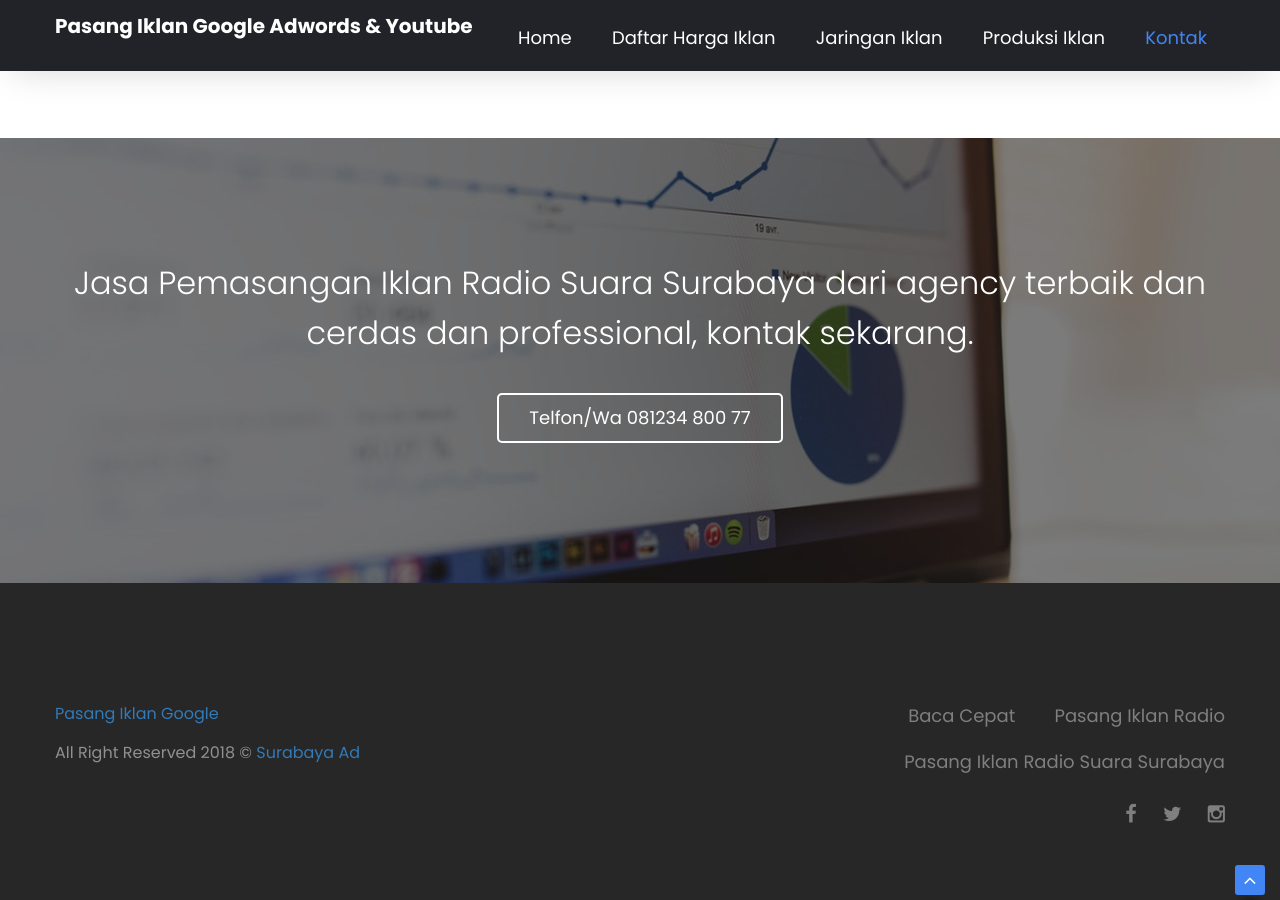
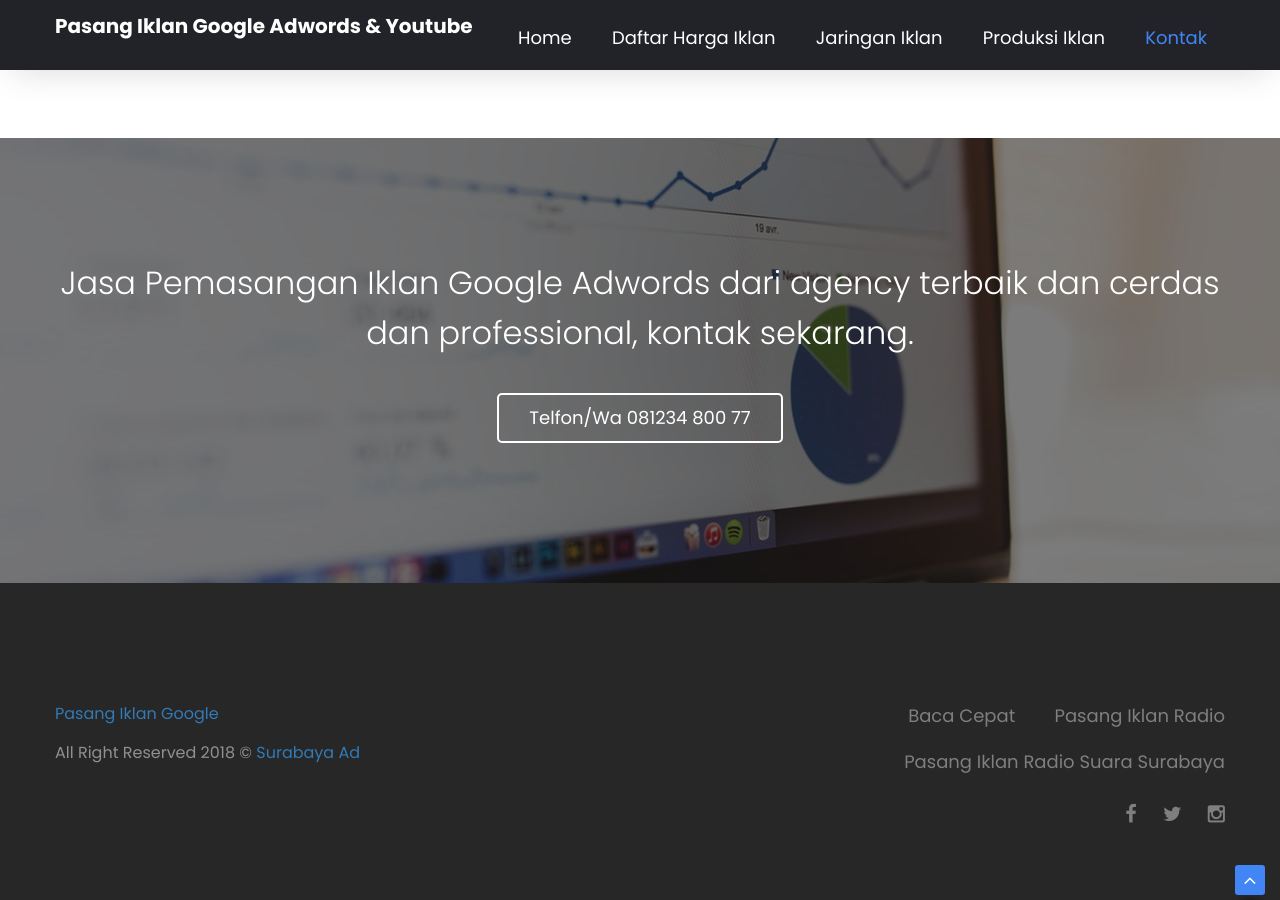
Before and after one commit to brehehe/iklgo, a Jekyll site: the page built from kontak.html, in a window 1280 px wide and 900 px high, scrolled down 1599 px. Built offline with Jekyll 4.4.1, drawn with Linux system fonts in a browser that asks for light colours; nearby versions of some CDN libraries; library files that are not in the unit come from our copies; some of the changed text lies outside the part shown.

Commit message:
no message

```diff
--- a/_layouts/home.html
+++ b/_layouts/home.html
@@ -19,9 +19,9 @@
 		<div class="theme-inner-banner">
 			<div class="opacity">
 				<div class="container">
-					<h2>Iklan Radio</h2>
+					<h2>Iklan Google Adwords</h2>
 					<ul>
-						<li><a href="{{ site.url }}" class="tran3s">Home</a></li>
+						<li><a href="{{ site.url }}" class="tran3s">Google Partner</a></li>
 						<li>.</li>
 						<li>{{ page.title }}</li>
 					</ul>
--- a/kontak.html
+++ b/kontak.html
@@ -2,7 +2,7 @@
 layout: home
 this_page: kontak
 link: kontak
-title: Kontak Jasa Pemasangan Iklan Google Adsense, Youtube Surabaya
+title: Kontak Jasa Pemasangan Iklan Google Adwords, Youtube Surabaya
 description: Kontak kami untuk konsultasi, pemasangan iklan google, Bantuan masalah iklan google anda kepada kami, mudah, cepat dan murah.
 ---
 {% include parts/contact.html %}
@@ -15,7 +15,7 @@
 <div class="purschase-banner">
 	<div class="opacity">
 		<div class="container">
-			<h2>Jasa Pemasangan Iklan Radio Suara Surabaya dari agency terbaik dan cerdas dan professional, kontak sekarang.</h2>
+			<h2>Jasa Pemasangan Iklan Google Adwords dari agency terbaik dan cerdas dan professional, kontak sekarang.</h2>
 			<a href="{{ site.info_tel }}" class="theme-button">Telfon/Wa {{ site.info_whatsapp }}</a>
 		</div> <!-- /.container -->
 	</div> <!-- /.opacity -->
```
